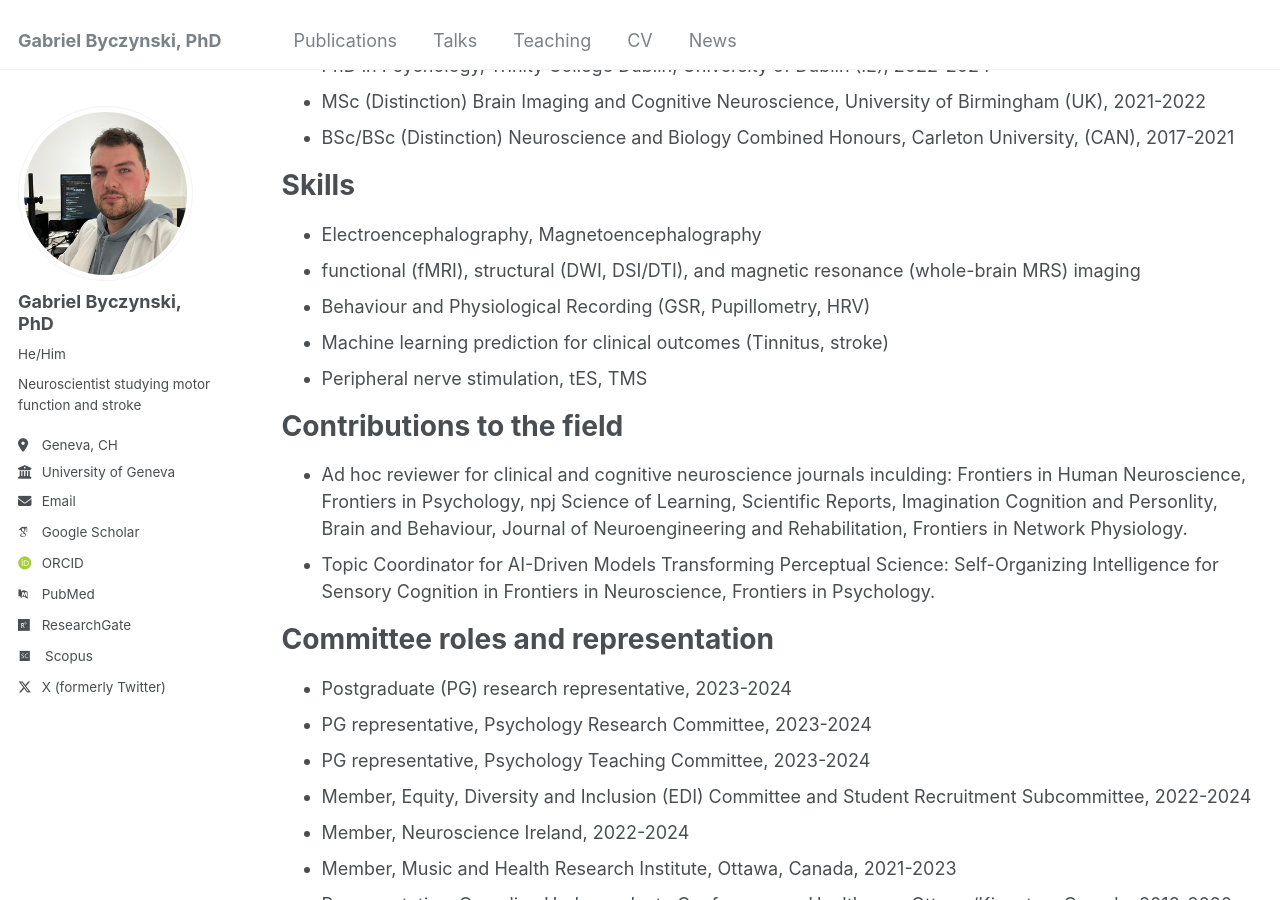
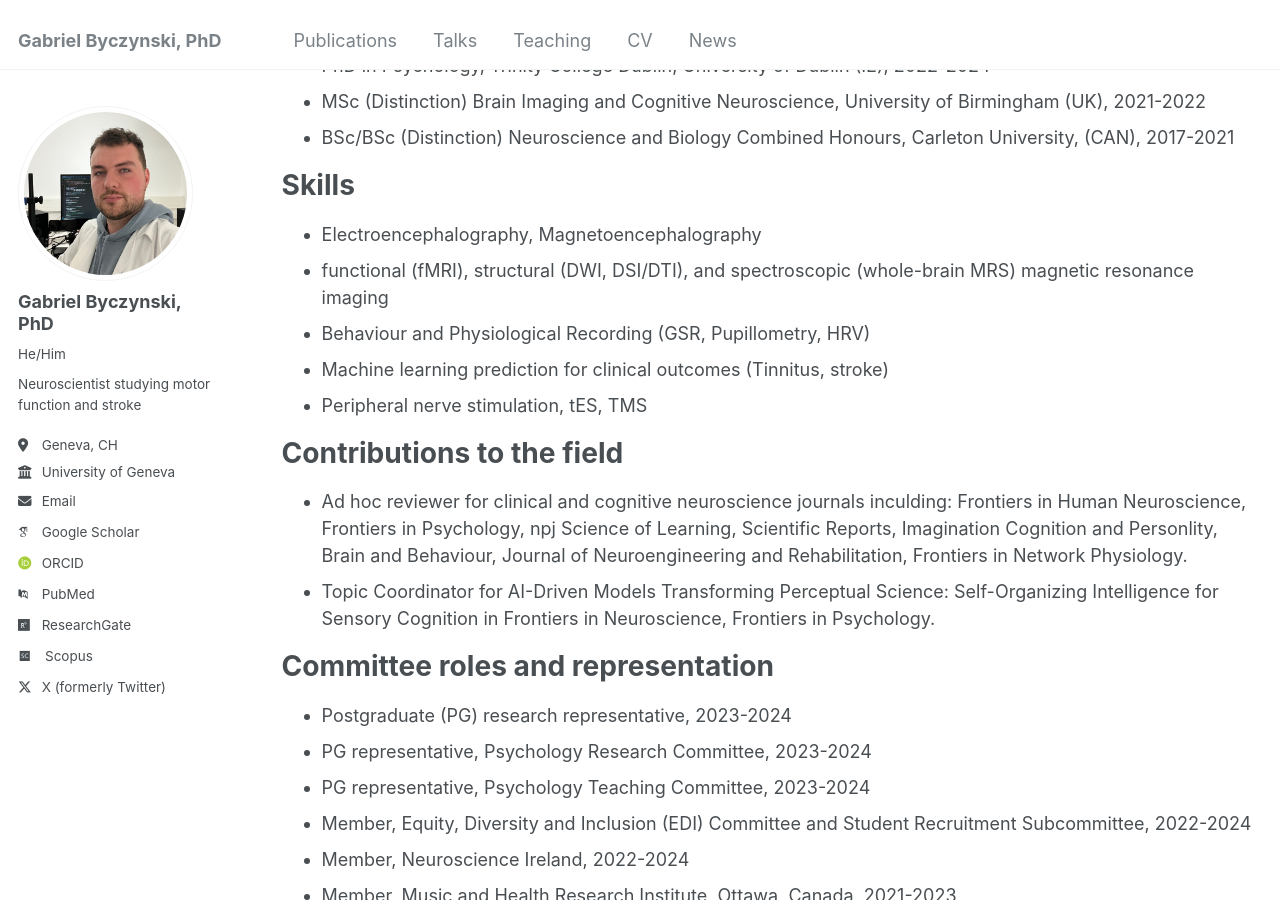
Before and after one commit to gabebyczynski/gabebyczynski.github.io, a Jekyll site: the page built from _pages/cv.md, in a window 1280 px wide and 900 px high, scrolled down 317 px. Built offline with Jekyll 4.4.1, drawn with Linux system fonts in a browser that asks for light colours; some web fonts are replaced.

Commit message:
Update cv.md

```diff
--- a/_pages/cv.md
+++ b/_pages/cv.md
@@ -24,7 +24,7 @@ Education
 Skills
 ======
 * Electroencephalography, Magnetoencephalography
-* functional (fMRI), structural (DWI, DSI/DTI), and magnetic resonance (whole-brain MRS) imaging
+* functional (fMRI), structural (DWI, DSI/DTI), and spectroscopic (whole-brain MRS) magnetic resonance imaging
 * Behaviour and Physiological Recording (GSR, Pupillometry, HRV)
 * Machine learning prediction for clinical outcomes (Tinnitus, stroke)
 * Peripheral nerve stimulation, tES, TMS
```
